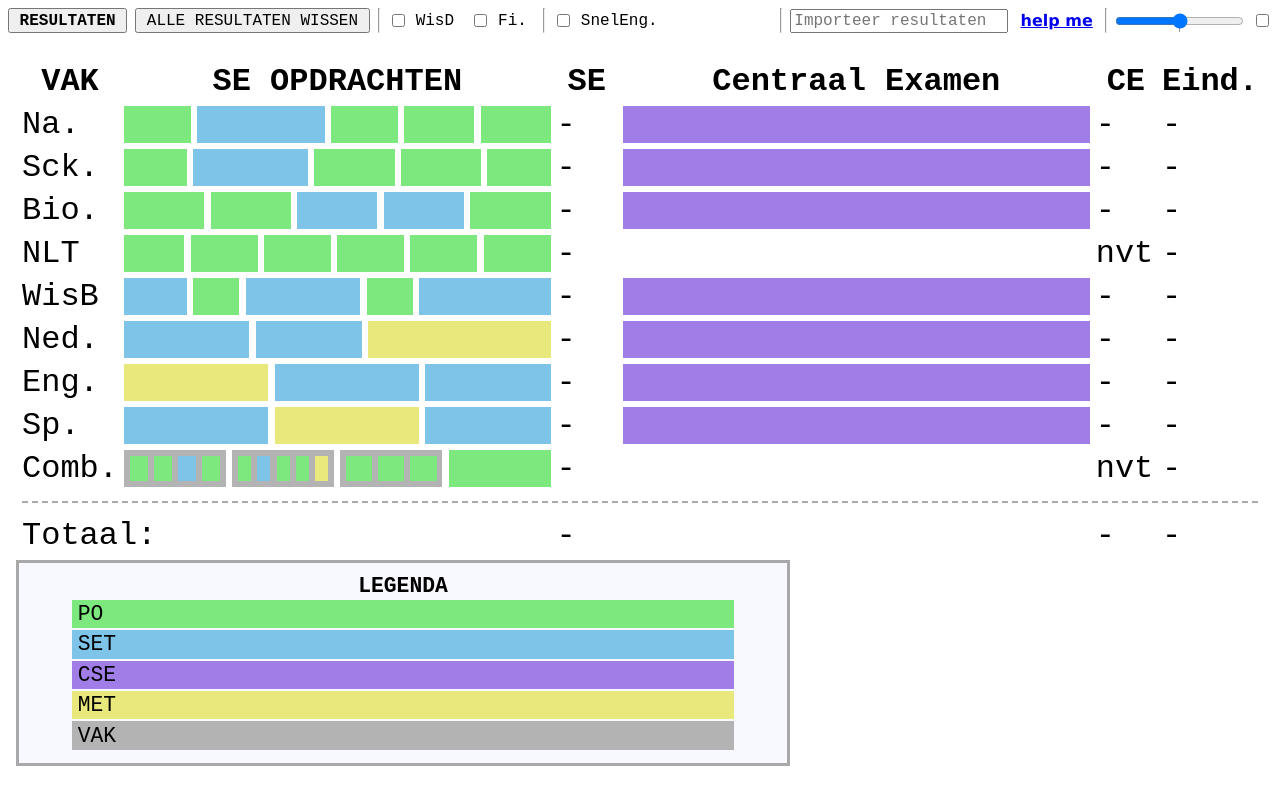
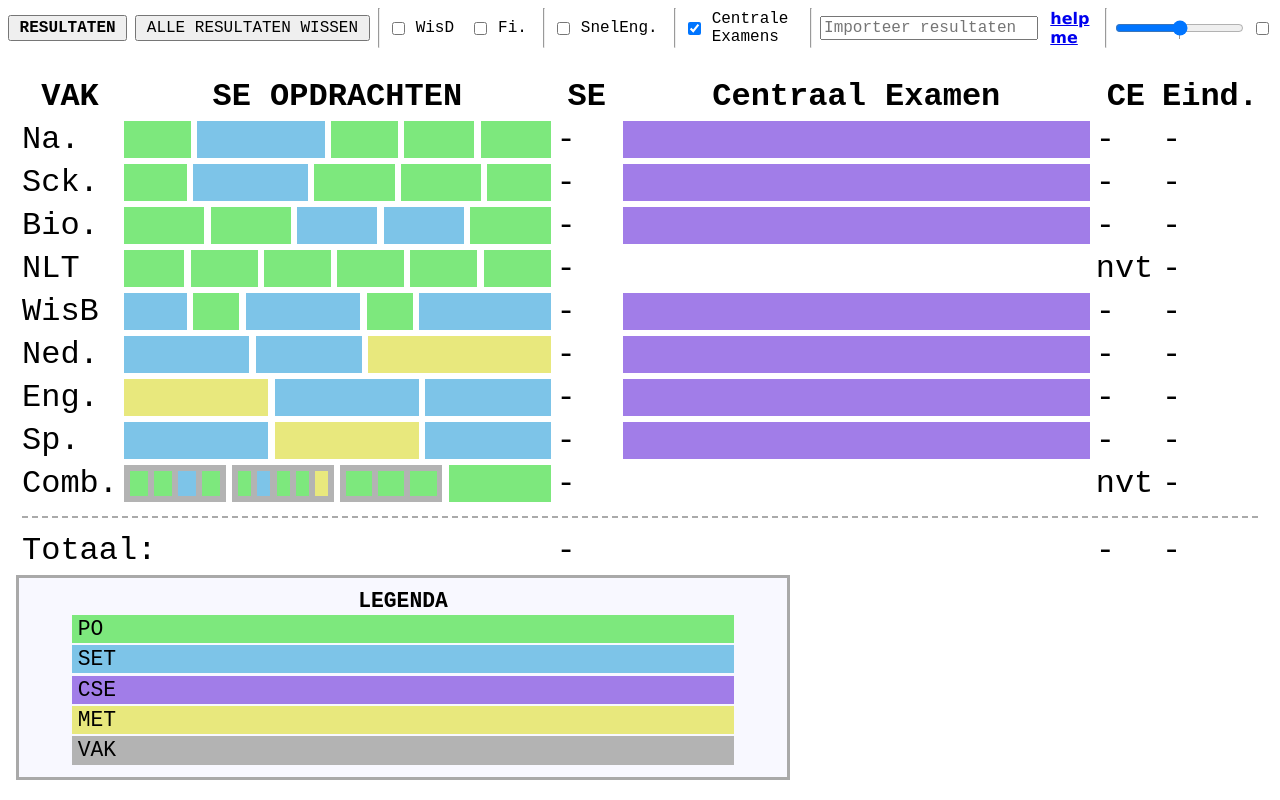
Before and after one commit to Wouterr0/cijfer-vis, a Vue app: page / in a window 1280 px wide. Built offline with nearby package versions, Linux system fonts and the light colour scheme.

Commit message:
add show ce button and more

```diff
--- a/src/components/Header.vue
+++ b/src/components/Header.vue
@@ -2,8 +2,8 @@
     <th class="small-row">VAK</th>
     <th>SE OPDRACHTEN</th>
     <th v-if="showResults" class="small-row">SE</th>
-    <th>Centraal Examen</th>
-    <th v-if="showResults" class="small-row">CE</th>
+    <th v-if="showCE">Centraal Examen</th>
+    <th v-if="showResults && showCE" class="small-row">CE</th>
     <th v-if="showResults" class="small-row">Eind.</th>
 </template>
 
@@ -12,6 +12,7 @@ export default {
     name: 'Header',
     props: {
         showResults: Boolean,
+        showCE: Boolean,
     },
 };
 </script>
--- a/src/components/Overview.vue
+++ b/src/components/Overview.vue
@@ -1,20 +1,21 @@
 <template>
     <table class="overview">
-        <Header :showResults="showResults" />
+        <Header :showCE="showCE" :showResults="showResults" />
         <Row
             :key="grade.id"
             v-for="grade in subjects"
             :grade="grade"
+            :showCE="showCE"
             :showResults="showResults"
         />
-        <TotalRow v-if="showResults" />
+        <TotalRow v-if="showResults" :showCE="showCE" />
     </table>
 </template>
 <script>
 import Header from './Header.vue';
 import Row from './Row.vue';
 import TotalRow from './TotalRow.vue';
-import { mapGetters } from 'vuex';
+import { mapGetters, mapState } from 'vuex';
 
 export default {
     name: 'Overview',
@@ -23,7 +24,12 @@ export default {
         Row,
         TotalRow,
     },
-    computed: mapGetters(['subjects', 'showResults']),
+    computed: {
+        ...mapGetters(['subjects', 'showResults']),
+        ...mapState({
+            showCE: (state) => state.settings.showCE,
+        }),
+    },
 };
 </script>
 
--- a/src/components/Row.vue
+++ b/src/components/Row.vue
@@ -5,13 +5,15 @@
             <AssignmentBlocks :assignments="se_assignments" />
         </td>
         <td v-if="showResults" :title="unRoundedSEresult">{{ SEresult }}</td>
-        <td class="blocks-column">
+        <td v-if="showCE" class="blocks-column">
             <AssignmentBlocks
                 v-if="ce_assignments"
                 :assignments="ce_assignments"
             />
         </td>
-        <td v-if="showResults" :title="unRoundedCEresult">{{ CEresult }}</td>
+        <td v-if="showResults && showCE" :title="unRoundedCEresult">
+            {{ CEresult }}
+        </td>
         <td v-if="showResults" :title="unRoundedResult">{{ result }}</td>
     </tr>
 </template>
@@ -25,6 +27,7 @@ export default {
     props: {
         grade: Object,
         showResults: Boolean,
+        showCE: Boolean,
     },
     components: {
         AssignmentBlocks,
@@ -59,7 +62,6 @@ export default {
         unRoundedSEresult() {
             return nl_num(
                 this.$store.getters.result(this.grade, false, true, false),
-                this.grade.ce_assignments ? 1 : 0
             );
         },
         CEresult() {
--- a/src/components/Settings.vue
+++ b/src/components/Settings.vue
@@ -11,6 +11,11 @@
         <Optionals />
         <hr />
         <Replacings />
+        <hr />
+        <input type="checkbox" id="show-ce" v-model="showCE" />
+        <label for="show-ce" title="Toon centrale examens"
+            >Centrale Examens</label
+        >
         <hr class="left" />
         <input
             placeholder="Importeer resultaten"
@@ -84,6 +89,14 @@ export default {
                 this.$store.commit('setRound', value);
             },
         },
+        showCE: {
+            get() {
+                return this.$store.state.settings.showCE;
+            },
+            set(value) {
+                this.$store.commit('setShowCE', value);
+            },
+        },
     },
     methods: {
         ...mapMutations(['setRound']),
--- a/src/components/TotalRow.vue
+++ b/src/components/TotalRow.vue
@@ -13,8 +13,8 @@
         <td :title="nl_num(avg(false, true, false))">
             {{ nl_num(avg(true, true, false)) }}
         </td>
-        <td />
-        <td :title="nl_num(avg(false, false, true))">
+        <td v-if="showCE" />
+        <td v-if="showCE" :title="nl_num(avg(false, false, true))">
             {{ nl_num(avg(true, false, true)) }}
         </td>
         <td :title="nl_num(avg(false))">
@@ -29,6 +29,9 @@ import { nl_num } from '../utils.js';
 
 export default {
     name: 'TotalRow',
+    props: {
+        showCE: Boolean,
+    },
     computed: mapGetters(['min', 'max', 'median', 'avg']),
     methods: { nl_num },
 };
--- a/src/main.js
+++ b/src/main.js
@@ -20,6 +20,7 @@ const store = createStore({
         settings: load('settings', {
             extra: [],
             replacing: [],
+            showCE: true,
             round: false,
             scale: 1,
         }),
@@ -303,6 +304,10 @@ const store = createStore({
             console.log('scale', scale);
             state.settings.scale = scale;
         },
+        setShowCE(state, showCE) {
+            console.log('show CE', showCE);
+            state.settings.showCE = showCE;
+        },
         setMode(state, mode) {
             console.log('mode', mode);
             state.mode = mode;
```
